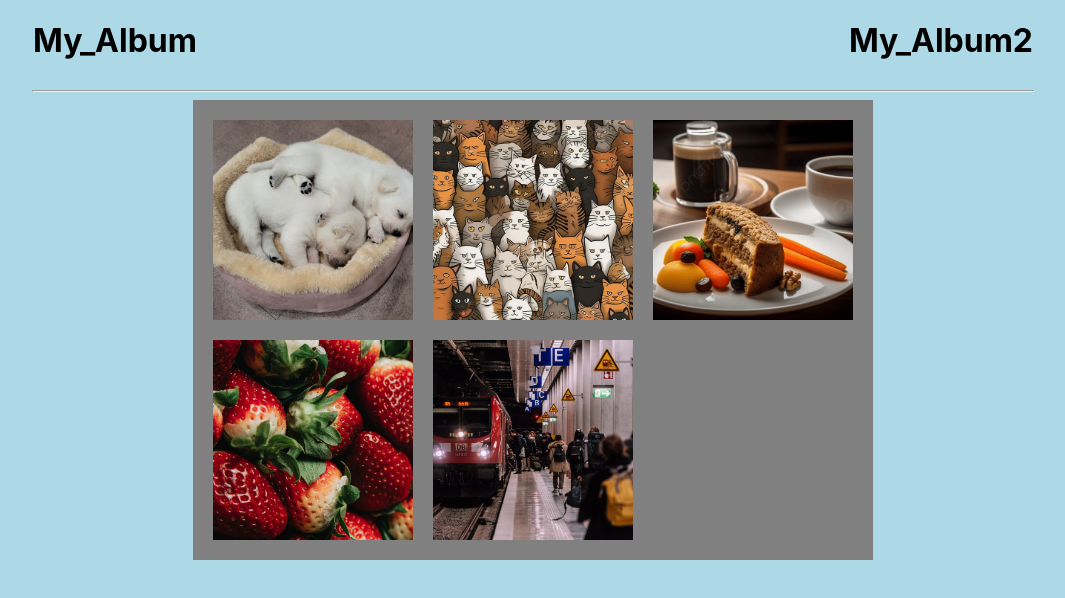
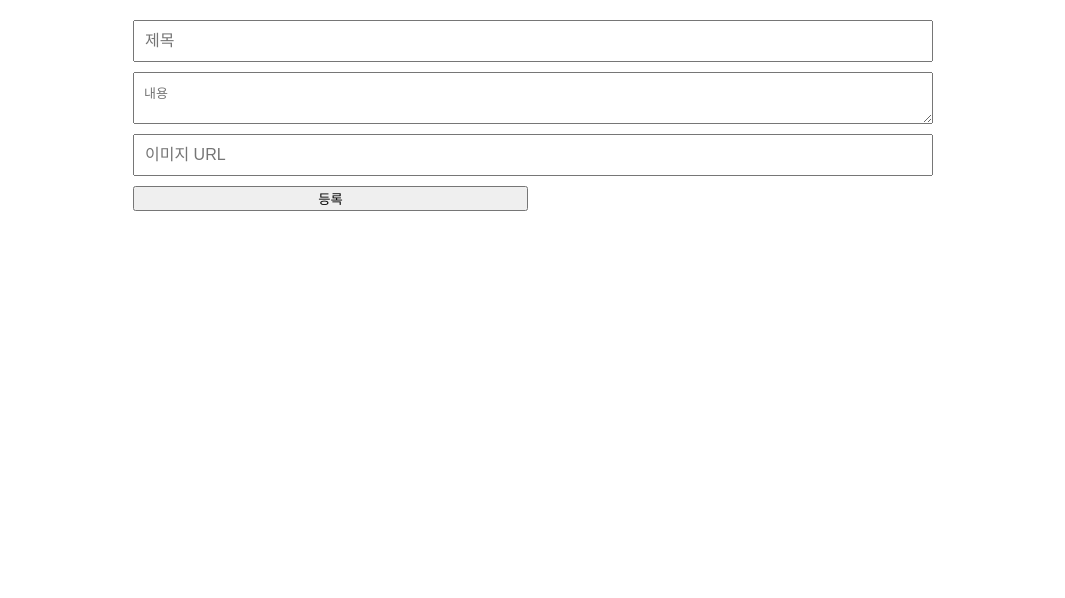
Before and after one commit to Nail0606/diary_project, a React (Create React App) app: page / in a window 1280 px wide. Shown: the top 598 px of the page, without its empty margins (107-1172 px from the left). Built offline with nearby package versions, Linux system fonts and the light colour scheme.

Commit message:
Init : 프로젝트 초기 생성

```diff
--- a/package.json
+++ b/package.json
@@ -8,7 +8,7 @@
     "@testing-library/user-event": "^13.5.0",
     "react": "^18.2.0",
     "react-dom": "^18.2.0",
-    "react-router-dom": "^6.10.0",
+    "react-router-dom": "^6.18.0",
     "react-scripts": "5.0.1",
     "styled-components": "^5.3.8",
     "web-vitals": "^2.1.4"
--- a/src/App.js
+++ b/src/App.js
@@ -1,12 +1,179 @@
-import "./App.css";
-import MainPage from "./main";
+// src/App.js
+import React, { useState } from "react";
+import { Routes, Route, Link } from "react-router-dom";
+import styled from "styled-components";
 
-function App() {
+const Container = styled.div`
+  max-width: 800px;
+  margin: 0 auto;
+  padding: 20px;
+`;
+
+const DiaryForm = styled.form`
+  display: grid;
+  grid-template-columns: repeat(2, 1fr);
+  gap: 10px;
+  margin-bottom: 20px;
+`;
+
+const DiaryInput = styled.input`
+  grid-column: span 2;
+  padding: 10px;
+  font-size: 1em;
+`;
+
+const DiaryTextArea = styled.textarea`
+  grid-column: span 2;
+  padding: 10px;
+  font-size: 1em;
+`;
+
+const DiaryImageInput = styled.input`
+  grid-column: span 2;
+  padding: 10px;
+  font-size: 1em;
+`;
+
+const DiaryList = styled.div`
+  display: grid;
+  grid-template-columns: repeat(4, 1fr);
+  gap: 20px;
+`;
+
+const DiaryCard = styled.div`
+  border: 1px solid #ccc;
+  padding: 20px;
+  text-align: center;
+  transition: transform 0.3s ease;
+
+  &:hover {
+    transform: scale(1.05);
+  }
+`;
+
+const DiaryImageContainer = styled.div`
+  display: flex;
+  justify-content: center;
+  align-items: center;
+  margin: 10px 0;
+`;
+
+const DiaryImage = styled.img`
+  width: 140px;
+  height: 140px;
+  object-fit: cover;
+  border-radius: 5px;
+`;
+
+const DetailPage = styled.div`
+  text-align: center;
+  padding: 20px;
+`;
+
+const DateText = styled.p`
+  font-size: 0.8em;
+  color: #777;
+`;
+
+const BackLink = styled(Link)`
+  display: inline-block;
+  margin-top: 20px;
+  padding: 10px 20px;
+  background-color: #3498db;
+  color: #fff;
+  text-decoration: none;
+  border-radius: 5px;
+  font-size: 1em;
+`;
+
+const App = () => {
+  const [diaries, setDiaries] = useState([]);
+  const [title, setTitle] = useState("");
+  const [content, setContent] = useState("");
+  const [image, setImage] = useState("");
+
+  const handleTitleChange = (e) => setTitle(e.target.value);
+  const handleContentChange = (e) => setContent(e.target.value);
+  const handleImageChange = (e) => setImage(e.target.value);
+
+  const handleSubmit = (e) => {
+    e.preventDefault();
+    const newDiary = {
+      title,
+      content,
+      image,
+      date: new Date().toLocaleDateString(),
+    };
+    setDiaries([...diaries, newDiary]);
+    setTitle("");
+    setContent("");
+    setImage("");
+  };
+
   return (
-    <div>
-      <MainPage />
-    </div>
+    <Container>
+      <Routes>
+        <Route
+          path="/"
+          element={
+            <div>
+              <DiaryForm onSubmit={handleSubmit}>
+                <DiaryInput
+                  type="text"
+                  placeholder="제목"
+                  value={title}
+                  onChange={handleTitleChange}
+                />
+                <DiaryTextArea
+                  placeholder="내용"
+                  value={content}
+                  onChange={handleContentChange}
+                />
+                <DiaryImageInput
+                  type="text"
+                  placeholder="이미지 URL"
+                  value={image}
+                  onChange={handleImageChange}
+                />
+                <button type="submit">등록</button>
+              </DiaryForm>
+
+              <DiaryList>
+                {diaries.map((diary, index) => (
+                  <DiaryCard key={index}>
+                    <Link to={`/diary/${index}`}>
+                      <h3>{diary.title}</h3>
+                    </Link>
+                    <DateText>{diary.date}</DateText>
+                    <p>{diary.content}</p>
+                    <DiaryImageContainer>
+                      <DiaryImage src={diary.image} alt="Diary" />
+                    </DiaryImageContainer>
+                  </DiaryCard>
+                ))}
+              </DiaryList>
+            </div>
+          }
+        />
+
+        {diaries.map((diary, index) => (
+          <Route
+            key={index}
+            path={`/diary/${index}`}
+            element={
+              <DetailPage>
+                <h2>{diary.title}</h2>
+                <DateText>{diary.date}</DateText>
+                <DiaryImage src={diary.image} alt="Diary" />
+                <p>{diary.content}</p>
+                <BackLink to="/">홈으로 돌아가기</BackLink>
+              </DetailPage>
+            }
+          />
+        ))}
+      </Routes>
+    </Container>
   );
-}
+};
 
 export default App;
--- a/src/index.js
+++ b/src/index.js
@@ -1,13 +1,16 @@
-import React from 'react';
-import ReactDOM from 'react-dom/client';
-import './index.css';
-import App from './App';
-import reportWebVitals from './reportWebVitals';
+import React from "react";
+import ReactDOM from "react-dom/client";
+import "./index.css";
+import App from "./App";
+import reportWebVitals from "./reportWebVitals";
+import { BrowserRouter } from "react-router-dom";
 
-const root = ReactDOM.createRoot(document.getElementById('root'));
+const root = ReactDOM.createRoot(document.getElementById("root"));
 root.render(
   <React.StrictMode>
-    <App />
+    <BrowserRouter>
+      <App />
+    </BrowserRouter>
   </React.StrictMode>
 );
 
--- a/src/main/index.js
+++ /dev/null
@@ -1,81 +0,0 @@
-import styled from "styled-components";
-import { useState } from "react";
-import { props } from "react";
-
-const StyledBody = styled.div`
-  background-color: gray;
-  display: grid;
-  grid-template-columns: repeat(3, 1fr);
-  row-gap: 20px;
-  column-gap: 20px;
-  padding: 20px;
-`;
-
-const StyledDiv = styled.div`
-  background-color: lightblue;
-  width: 100%;
-  height: 100vh;
-  display: flex;
-  flex-direction: column;
-  align-items: center;
-`;
-
-const MainLine = styled.hr`
-  width: 1000px;
-  color: gray;
-`;
-
-const Header = styled.div`
-  display: flex;
-  justify-content: space-between;
-  width: 1000px;
-`;
-
-const ImageBox2 = styled.div`
-  display: flex;
-  background-color: yellow;
-  width: 200px;
-  height: 200px;
-`;
-
-function MainPage() {
-  let [postNames,setPostNames] = useState(["자유의 여신상","강아지들","고양이들","서울 야경","케이크와 커피"]);
-  let [images, setImages] = useState(["/images/dogs.jpg","/images/cats.png","/images/cake.jpg","/images/strawberries.jpg","/images/train.jpg"]);
-
-
-  return (
-    <StyledDiv>
-      <Header>
-        <h1>My_Album</h1>
-        <h1>My_Album2</h1>
-      </Header>
-      <MainLine />
-      <StyledBody>
-
-      {
-        postNames.map((n,i)=>{
-          return (<ImageBox images={images[i]}/>)
-        })
-
-      }
-      </StyledBody>
-    </StyledDiv>
-  );
-}
-
-function ImageBox(props){
-  return(
-  <ImageBox2>
-    <img
-      src={props.images}
-      alt="adsfsa"
-      style={{ maxWidth: "100%", height: "100%", objectFit: "cover" }}
-      onClick={()=>{
-        alert(props.images)}
-      }
-    />
-  </ImageBox2>);
-}
-
-
-export default MainPage;
--- a/src/upload/index.js
+++ /dev/null
@@ -1 +0,0 @@
-<input type="file"></input>;
```
Also changed, not shown: src/test/index.js (deleted, +0 -40 lines), src/detail/index.js (deleted), 1 other file (tests, documents, lock files or other folders).
